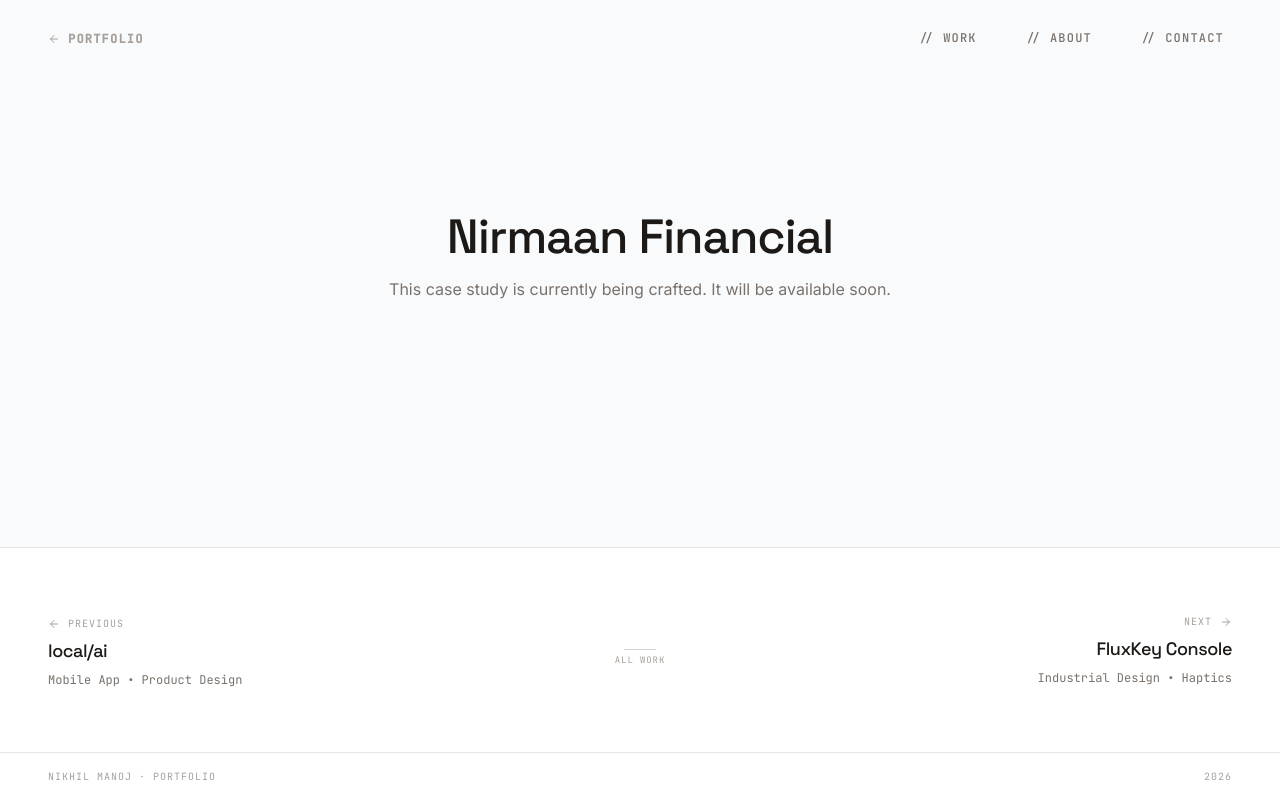
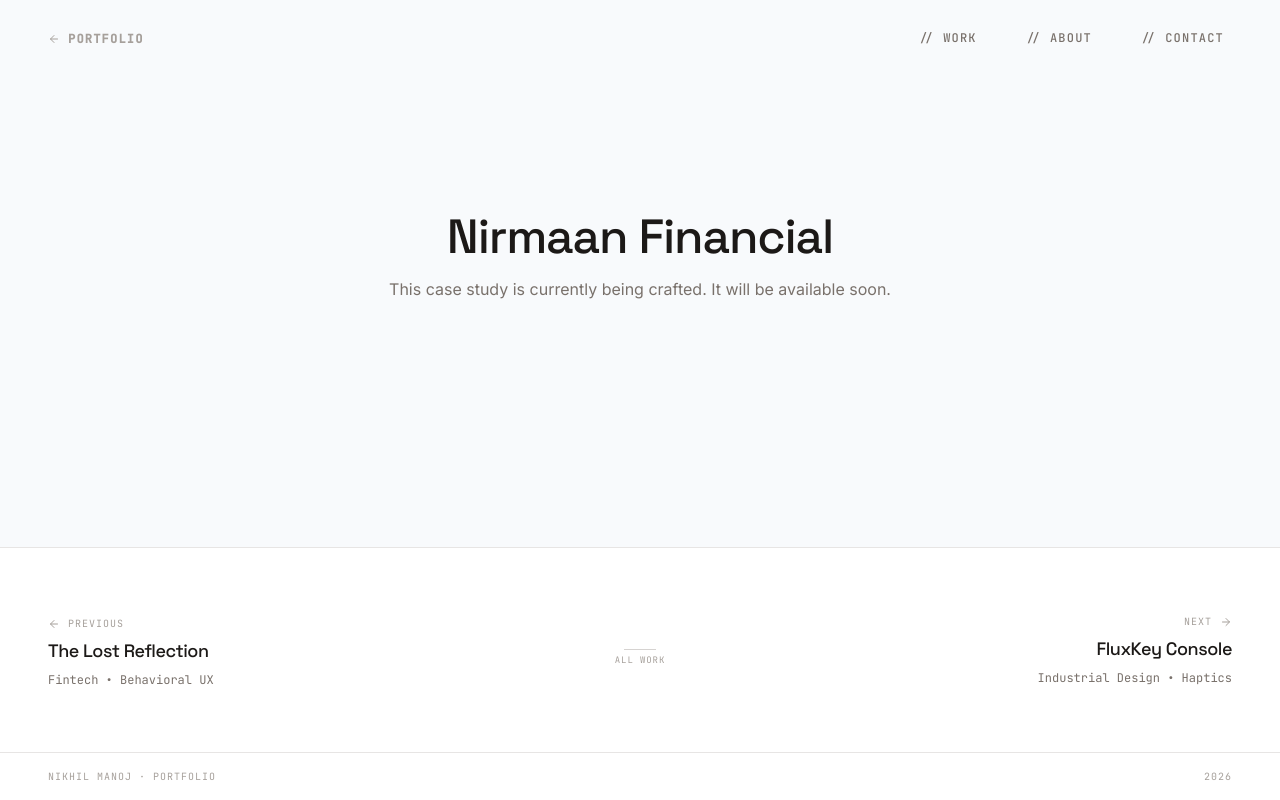
Before and after one commit to nikhil808m-ux/portfolio, a React (Vite) app: page /case-studies/nirmaan-financial in a window 1280 px wide. Built offline with nearby package versions, Linux system fonts and the light colour scheme.

Commit message:
Swap Local AI and UPI Balance case study cards on homepage

```diff
--- a/src/app/data/projects.ts
+++ b/src/app/data/projects.ts
@@ -14,16 +14,6 @@ export interface Project {
 
 export const projects: Project[] = [
   {
-    slug: "upi-balance",
-    title: "The Lost Reflection",
-    category: "Fintech • Behavioral UX",
-    description: "Reducing transaction anxiety by adding balance visibility to the ‘Payment Successful’ screen. A simple intervention for a common but overlooked problem.",
-    imageUrl: "/gpay.jpeg",
-    year: "2026",
-    tags: ["Behavioral UX", "Interaction Design"],
-    status: "published"
-  },
-  {
     slug: "localai-manager",
     title: "local/ai",
     category: "Mobile App \u2022 Product Design",
@@ -32,6 +22,16 @@ export const projects: Project[] = [
     imageObjectPosition: "bottom right",
     year: "2026",
     tags: ["Product Design", "UI UX", "AI"],
+    status: "published"
+  },
+  {
+    slug: "upi-balance",
+    title: "The Lost Reflection",
+    category: "Fintech • Behavioral UX",
+    description: "Reducing transaction anxiety by adding balance visibility to the ‘Payment Successful’ screen. A simple intervention for a common but overlooked problem.",
+    imageUrl: "/gpay.jpeg",
+    year: "2026",
+    tags: ["Behavioral UX", "Interaction Design"],
     status: "published"
   },
   {
```
